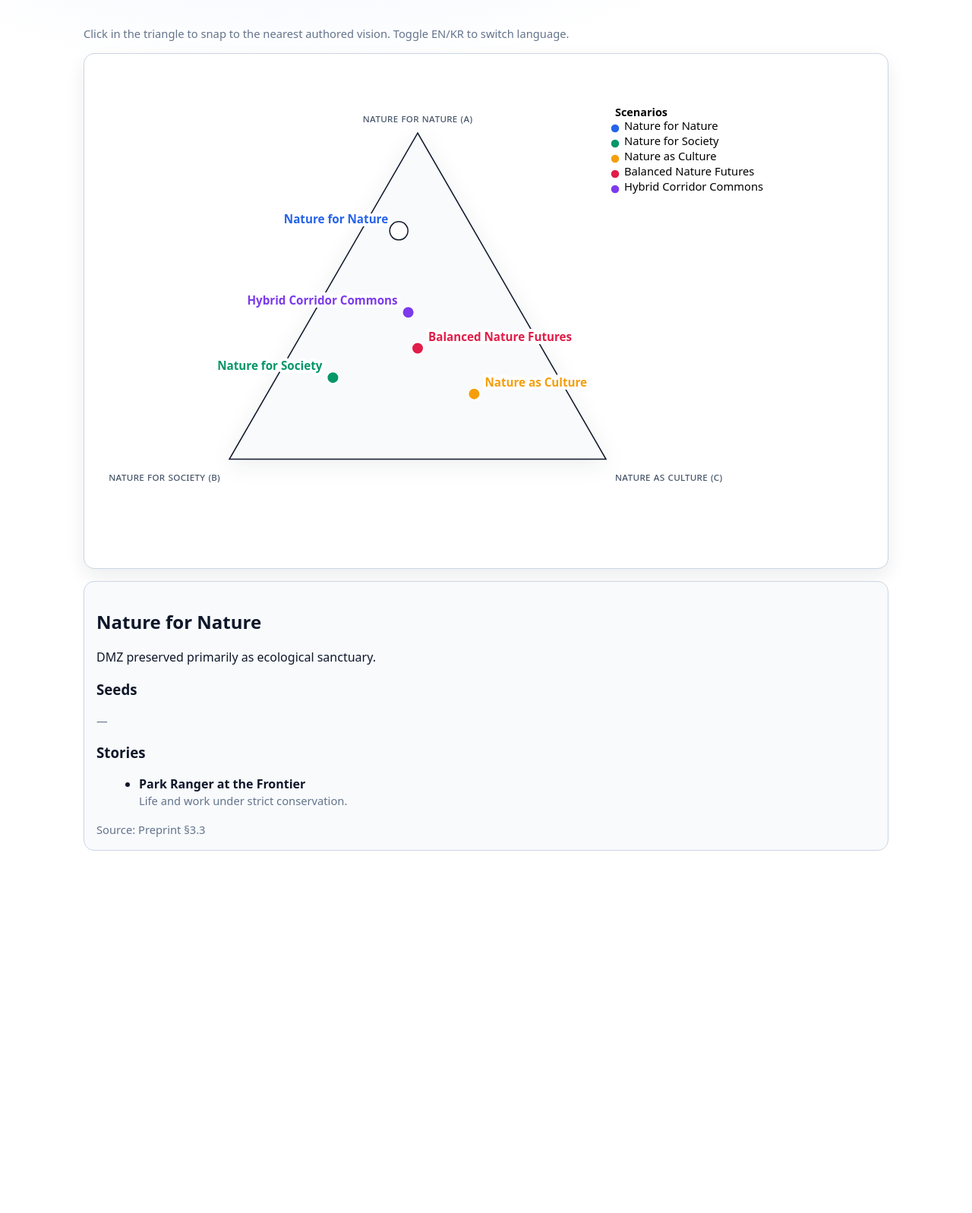
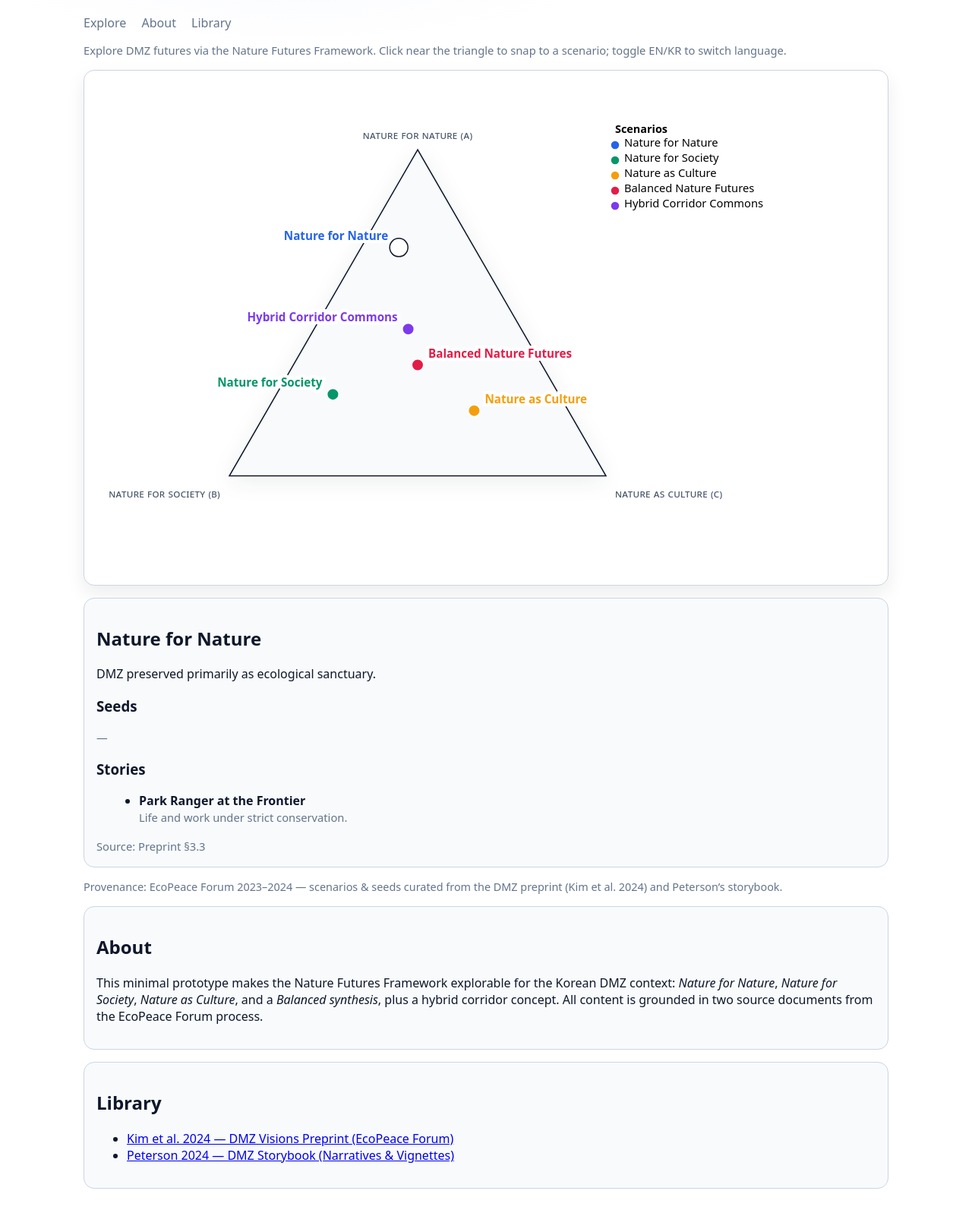
Before and after one commit to gdpeterson/DMZ-NFF-scenarios, a plain HTML site: page index.html in a window 1280 px wide. Shown: the part 99-1696 px from the top of the page at 76% size. Before the commit the page ends 1251 px from the top, so only its background shows below. Drawn offline with nearby package versions, Linux system fonts and the light colour scheme.

Commit message:
Update index.html
added about info

```diff
--- a/index.html
+++ b/index.html
@@ -4,14 +4,13 @@
   <meta charset="UTF-8" />
   <title>DMZ Futures Explorer</title>
   <meta name="viewport" content="width=device-width, initial-scale=1" />
-
   <style>
     :root{ --ink:#0f172a; --muted:#64748b; --card:#f8fafc; --stroke:#cbd5e1; --axis:#475569;
            --chip-bg:#ffffff; --chip-stroke:#e2e8f0; --shadow:0 10px 25px rgba(15,23,42,.08); }
     body{ font-family:ui-sans-serif,system-ui,-apple-system,Segoe UI,Roboto,Helvetica,Arial,Apple SD Gothic Neo,Malgun Gothic,sans-serif;
           max-width:1060px; margin:2rem auto; padding:0 1rem; color:var(--ink);
           background: radial-gradient(1200px 600px at 30% -10%, #eef2ff 0%, #ffffff 55%); }
-  header{ display:flex; justify-content:space-between; align-items:center; gap:1rem; }
+    header{ display:flex; justify-content:space-between; align-items:center; gap:1rem; flex-wrap:wrap; }
     nav a{ color:var(--muted); text-decoration:none; margin-right:1rem; }
     #plot{ margin-top:1rem; border:1px solid var(--stroke); border-radius:14px; padding:16px; background:#fff; box-shadow:var(--shadow); }
     .card{ margin-top:1rem; padding:1rem; border:1px solid var(--stroke); border-radius:14px; background:var(--card); }
@@ -27,9 +26,6 @@
     .legend{ font-size:.9rem; }
     .provenance{ margin-top:1rem; font-size:.9rem; color:var(--muted); }
   </style>
-
-
-
   <script src="https://d3js.org/d3.v7.min.js"></script>
   <script src="explore.js?v=10" defer></script>
 </head>
@@ -42,9 +38,41 @@
     </div>
   </header>
 
-  <p class="muted">Click in the triangle to snap to the nearest authored vision. Toggle EN/KR to switch language.</p>
+  <nav>
+    <a href="#explore">Explore</a>
+    <a href="#about">About</a>
+    <a href="#library">Library</a>
+  </nav>
 
+  <p class="muted">
+    Explore DMZ futures via the Nature Futures Framework.
+    Click near the triangle to snap to a scenario; toggle EN/KR to switch language.
+  </p>
+
+  <div id="explore"></div>
   <div id="plot"></div>
   <div id="scenario-card" class="card"></div>
+
+  <p class="provenance">
+    Provenance: EcoPeace Forum 2023–2024 — scenarios & seeds curated from the DMZ preprint (Kim et al. 2024) and Peterson’s storybook.
+  </p>
+
+  <section id="about" class="card">
+    <h2>About</h2>
+    <p>
+      This minimal prototype makes the Nature Futures Framework explorable for the Korean DMZ context:
+      <em>Nature for Nature</em>, <em>Nature for Society</em>, <em>Nature as Culture</em>, and a
+      <em>Balanced synthesis</em>, plus a hybrid corridor concept.
+      All content is grounded in two source documents from the EcoPeace Forum process.
+    </p>
+  </section>
+
+  <section id="library" class="card">
+    <h2>Library</h2>
+    <ul>
+      <li><a href="https://osf.io/g3zb4_v1" target="_blank">Kim et al. 2024 — DMZ Visions Preprint (EcoPeace Forum)</a></li>
+      <li><a href="https://osf.io/g3zb4_v1" target="_blank">Peterson 2024 — DMZ Storybook (Narratives & Vignettes)</a></li>
+    </ul>
+  </section>
 </body>
 </html>
```
Lines whose indentation alone changed are shown as unchanged.
